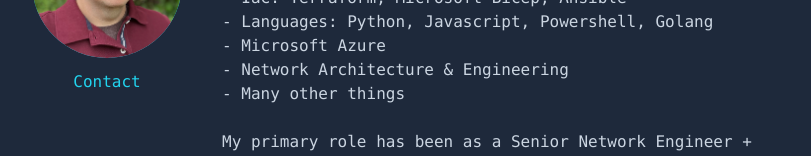
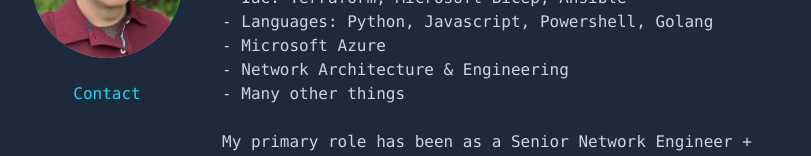
Before and after one commit to rpollard00/rpcom, a React (Vite) app in the folder app/: page / in a window 1280 px wide. Shown: the part 194-350 px from the top of the page, without its empty margins (232-1043 px from the left). Built offline with nearby package versions, Linux system fonts and the light colour scheme.

Commit message:
Update portrait

```diff
--- a/app/src/components/Home.tsx
+++ b/app/src/components/Home.tsx
@@ -12,7 +12,7 @@ export const Home = () => {
             src={portraitImg}
             alt="Cool picture"
           />
-        <a className="mt-3 text-cyan-400 block self-center" href="mailto://reese@reesep.com">
+        <a className="mt-3 pt-3 text-cyan-400 block self-center" href="mailto://reese@reesep.com">
           Contact
         </a>
         </div>
```
